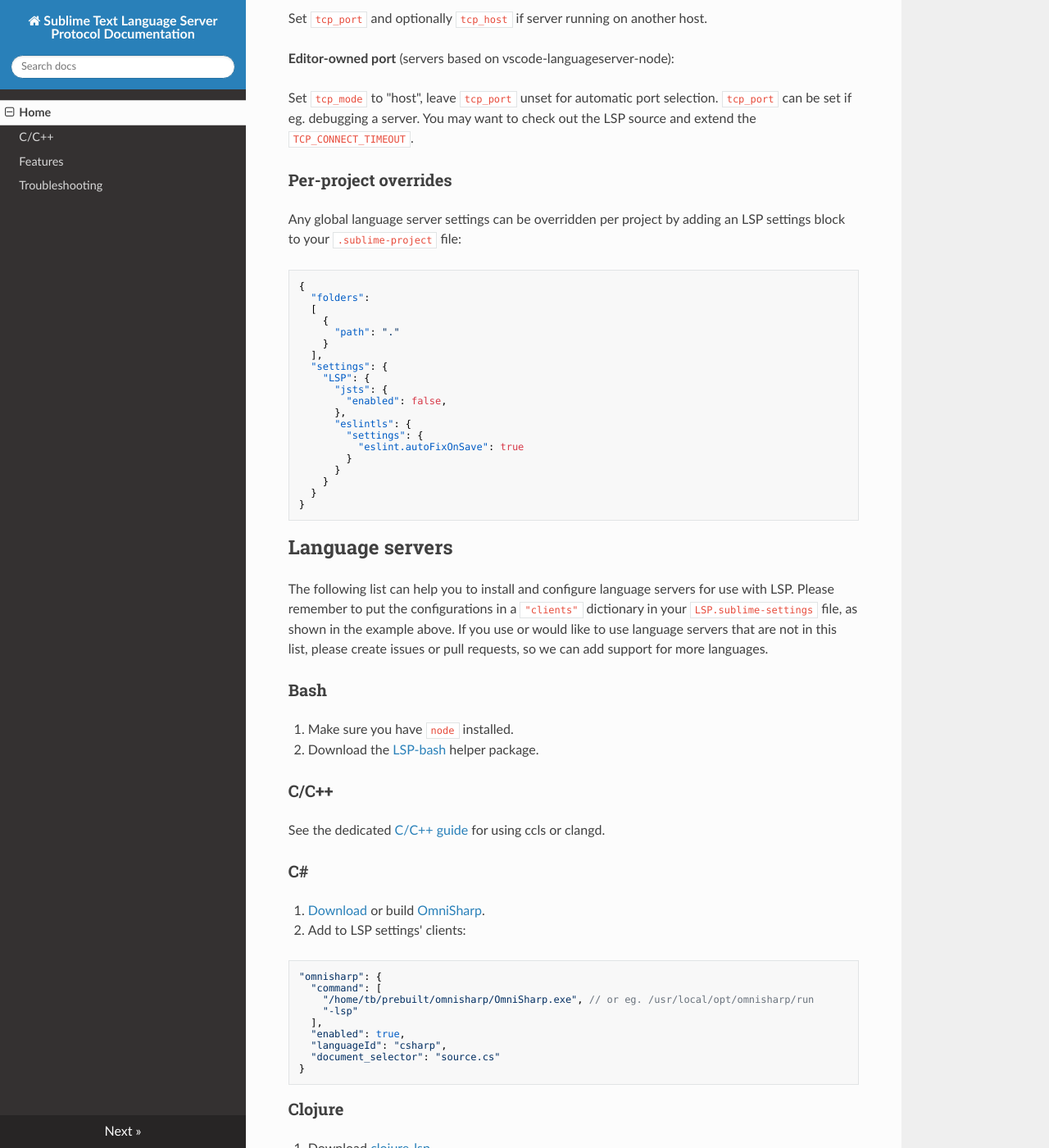
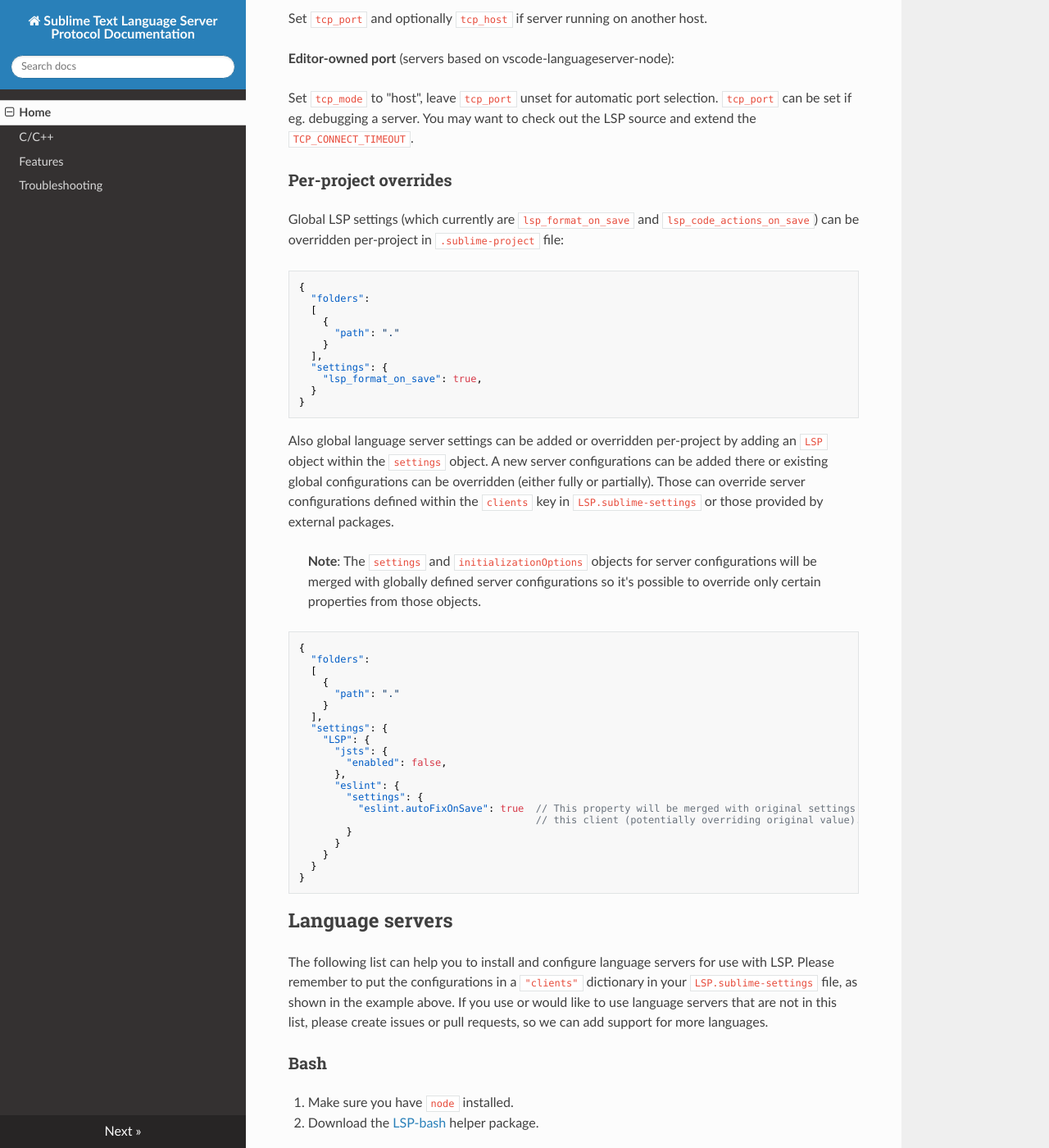
Before and after one commit to sublimelsp/LSP, an MkDocs documentation site: the page built from docs/index.md, in a window 1280 px wide and 1400 px high, scrolled down 2698 px. Shown: the whole window at 82% size. Built offline with MkDocs 1.6.1, drawn with Linux system fonts in a browser that asks for light colours; nearby versions of some CDN libraries.

Commit message:
Extend sublime-project schema (#1274)
Also updated project-specific settings documentation.

````diff
--- a/docs/index.md
+++ b/docs/index.md
@@ -113,7 +113,25 @@
 
 ### Per-project overrides
 
-Any global language server settings can be overridden per project by adding an LSP settings block to your `.sublime-project` file:
+Global LSP settings (which currently are `lsp_format_on_save` and `lsp_code_actions_on_save`) can be overridden per-project in `.sublime-project` file:
+
+```json
+{
+  "folders":
+  [
+    {
+      "path": "."
+    }
+  ],
+  "settings": {
+    "lsp_format_on_save": true,
+  }
+}
+```
+
+Also global language server settings can be added or overridden per-project by adding an `LSP` object within the `settings` object. A new server configurations can be added there or existing global configurations can be overridden (either fully or partially). Those can override server configurations defined within the `clients` key in `LSP.sublime-settings` or those provided by external packages.
+
+> **Note**: The `settings` and `initializationOptions` objects for server configurations will be merged with globally defined server configurations so it's possible to override only certain properties from those objects.
 
 ```json
 {
@@ -128,9 +146,10 @@
       "jsts": {
         "enabled": false,
       },
-      "eslintls": {
+      "eslint": {
         "settings": {
-          "eslint.autoFixOnSave": true
+          "eslint.autoFixOnSave": true  // This property will be merged with original settings for
+                                        // this client (potentially overriding original value).
         }
       }
     }
````
Also changed, not shown: sublime-package.json (+20 -0 lines).
